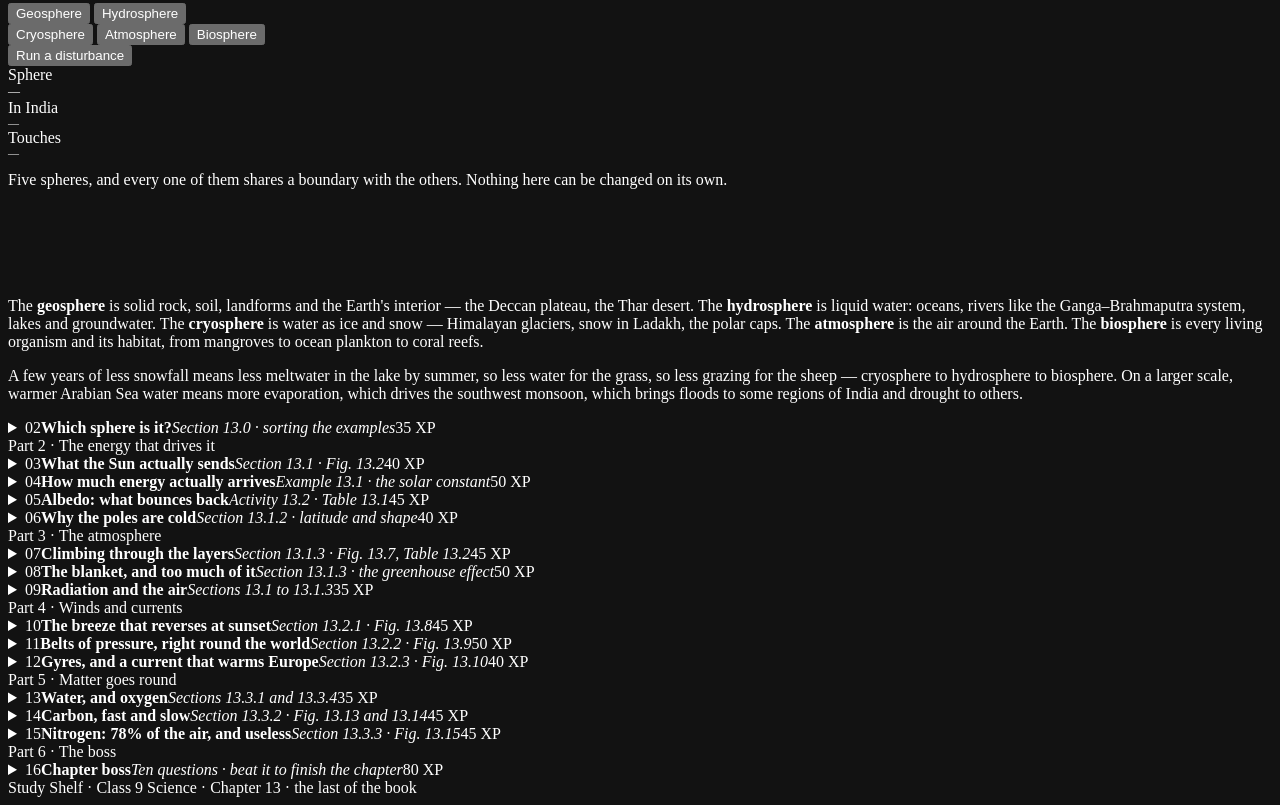
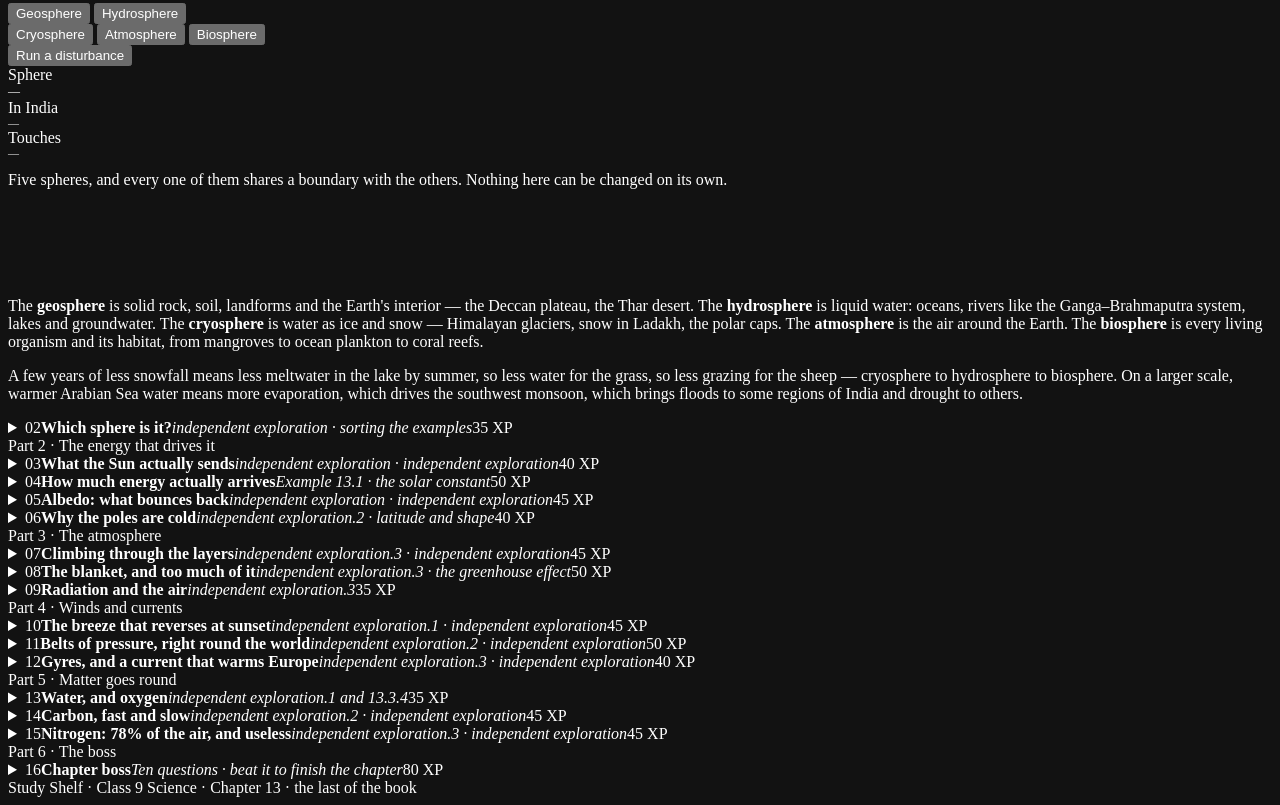
Before and after one commit to rajuganesh18/study-shelf, a website: page src/chapters/earth-system-chapter.html in a window 1280 px wide. Shown: the part 900-1705 px from the top of the page. Drawn offline with Linux system fonts and the light colour scheme.

Commit message:
Remove textbook-derived references and revise earth-system lesson content

```diff
--- a/src/chapters/earth-system-chapter.html
+++ b/src/chapters/earth-system-chapter.html
@@ -54,7 +54,7 @@
 
 <!-- M1 -->
 <details class="m" id="m1" open data-xp="45" data-coin="24">
-  <summary><span class="mno">01</span><span class="mt"><b>Push one, and the rest move</b><i>Activity 13.1 · the five spheres</i></span><span class="mstat">45 XP</span></summary>
+  <summary><span class="mno">01</span><span class="mt"><b>Push one, and the rest move</b><i>independent exploration · the five spheres</i></span><span class="mstat">45 XP</span></summary>
   <div class="body">
     <p>The Earth is not five separate subjects. It is one system of interacting spheres, and a disturbance in any one of them travels to the others. Tap a sphere, then set a disturbance running.</p>
     <div class="panel">
@@ -85,7 +85,7 @@
 
 <!-- M2 -->
 <details class="m" id="m2" data-xp="35" data-coin="18">
-  <summary><span class="mno">02</span><span class="mt"><b>Which sphere is it?</b><i>Section 13.0 · sorting the examples</i></span><span class="mstat">35 XP</span></summary>
+  <summary><span class="mno">02</span><span class="mt"><b>Which sphere is it?</b><i>independent exploration · sorting the examples</i></span><span class="mstat">35 XP</span></summary>
   <div class="body">
     <p>Tap an example, then tap the sphere it belongs to.</p>
     <div class="panel">
@@ -100,7 +100,7 @@
 
 <!-- M3 -->
 <details class="m" id="m3" data-xp="40" data-coin="20">
-  <summary><span class="mno">03</span><span class="mt"><b>What the Sun actually sends</b><i>Section 13.1 · Fig. 13.2</i></span><span class="mstat">40 XP</span></summary>
+  <summary><span class="mno">03</span><span class="mt"><b>What the Sun actually sends</b><i>independent exploration · independent exploration</i></span><span class="mstat">40 XP</span></summary>
   <div class="body">
     <p>Solar radiation arrives as <b>electromagnetic waves</b>, which travel through a vacuum at 3 × 10⁸ m s⁻¹ — unlike sound waves, which need a medium. Slide across the spectrum and see which parts get through.</p>
     <div class="panel">
@@ -162,7 +162,7 @@
 
 <!-- M5 -->
 <details class="m" id="m5" data-xp="45" data-coin="24">
-  <summary><span class="mno">05</span><span class="mt"><b>Albedo: what bounces back</b><i>Activity 13.2 · Table 13.1</i></span><span class="mstat">45 XP</span></summary>
+  <summary><span class="mno">05</span><span class="mt"><b>Albedo: what bounces back</b><i>independent exploration · independent exploration</i></span><span class="mstat">45 XP</span></summary>
   <div class="body">
     <p>The fraction of solar radiation a surface reflects is its <b>albedo</b> — from the Latin for whiteness. High albedo surfaces stay cool because they reflect; low albedo surfaces heat up because they absorb. Pick a surface.</p>
     <div class="panel">
@@ -194,7 +194,7 @@
 
 <!-- M6 -->
 <details class="m" id="m6" data-xp="40" data-coin="20">
-  <summary><span class="mno">06</span><span class="mt"><b>Why the poles are cold</b><i>Section 13.1.2 · latitude and shape</i></span><span class="mstat">40 XP</span></summary>
+  <summary><span class="mno">06</span><span class="mt"><b>Why the poles are cold</b><i>independent exploration.2 · latitude and shape</i></span><span class="mstat">40 XP</span></summary>
   <div class="body">
     <p>The Sun's rays arrive as a parallel beam. Because the Earth is a sphere, that beam strikes different latitudes at different angles — and the same beam spread over a larger patch of ground delivers less energy to each square metre of it. Drag the latitude.</p>
     <div class="panel">
@@ -225,7 +225,7 @@
 
 <!-- M7 -->
 <details class="m" id="m7" data-xp="45" data-coin="24">
-  <summary><span class="mno">07</span><span class="mt"><b>Climbing through the layers</b><i>Section 13.1.3 · Fig. 13.7, Table 13.2</i></span><span class="mstat">45 XP</span></summary>
+  <summary><span class="mno">07</span><span class="mt"><b>Climbing through the layers</b><i>independent exploration.3 · independent exploration</i></span><span class="mstat">45 XP</span></summary>
   <div class="body">
     <p>The air is held in place by the Earth's gravity and is mainly nitrogen (78%) and oxygen (21%), with small amounts of argon, carbon dioxide and water vapour. It has a layered structure, and the temperature does something surprising as you climb. Drag upward.</p>
     <div class="panel">
@@ -252,7 +252,7 @@
 
 <!-- M8 -->
 <details class="m" id="m8" data-xp="50" data-coin="26">
-  <summary><span class="mno">08</span><span class="mt"><b>The blanket, and too much of it</b><i>Section 13.1.3 · the greenhouse effect</i></span><span class="mstat">50 XP</span></summary>
+  <summary><span class="mno">08</span><span class="mt"><b>The blanket, and too much of it</b><i>independent exploration.3 · the greenhouse effect</i></span><span class="mstat">50 XP</span></summary>
   <div class="body">
     <p>The surface absorbs sunlight and re-radiates it as infrared. Greenhouse gases absorb that outgoing heat and stop it escaping to space. Without them the Earth would be too cold for life. Move the greenhouse gas level and watch what leaves.</p>
     <div class="panel">
@@ -278,7 +278,7 @@
 
 <!-- M9 -->
 <details class="m" id="m9" data-xp="35" data-coin="18">
-  <summary><span class="mno">09</span><span class="mt"><b>Radiation and the air</b><i>Sections 13.1 to 13.1.3</i></span><span class="mstat">35 XP</span></summary>
+  <summary><span class="mno">09</span><span class="mt"><b>Radiation and the air</b><i>independent exploration.3</i></span><span class="mstat">35 XP</span></summary>
   <div class="body">
     <p>Tick where the statement is true.</p>
     <div class="panel">
@@ -295,7 +295,7 @@
 
 <!-- M10 -->
 <details class="m" id="m10" data-xp="45" data-coin="24">
-  <summary><span class="mno">10</span><span class="mt"><b>The breeze that reverses at sunset</b><i>Section 13.2.1 · Fig. 13.8</i></span><span class="mstat">45 XP</span></summary>
+  <summary><span class="mno">10</span><span class="mt"><b>The breeze that reverses at sunset</b><i>independent exploration.1 · independent exploration</i></span><span class="mstat">45 XP</span></summary>
   <div class="body">
     <p>In mountainous regions the slopes and the valley floor do not heat and cool at the same rate — and that alone is enough to set the air moving. Switch between day and night.</p>
     <div class="panel">
@@ -318,7 +318,7 @@
 
 <!-- M11 -->
 <details class="m" id="m11" data-xp="50" data-coin="26">
-  <summary><span class="mno">11</span><span class="mt"><b>Belts of pressure, right round the world</b><i>Section 13.2.2 · Fig. 13.9</i></span><span class="mstat">50 XP</span></summary>
+  <summary><span class="mno">11</span><span class="mt"><b>Belts of pressure, right round the world</b><i>independent exploration.2 · independent exploration</i></span><span class="mstat">50 XP</span></summary>
   <div class="body">
     <p>Run the same idea at planetary scale and it produces a fixed pattern of pressure belts and winds between the equator and the poles. Drag from the equator northwards.</p>
     <div class="panel">
@@ -341,7 +341,7 @@
 
 <!-- M12 -->
 <details class="m" id="m12" data-xp="40" data-coin="20">
-  <summary><span class="mno">12</span><span class="mt"><b>Gyres, and a current that warms Europe</b><i>Section 13.2.3 · Fig. 13.10</i></span><span class="mstat">40 XP</span></summary>
+  <summary><span class="mno">12</span><span class="mt"><b>Gyres, and a current that warms Europe</b><i>independent exploration.3 · independent exploration</i></span><span class="mstat">40 XP</span></summary>
   <div class="body">
     <p>Strong planetary winds drag the surface water of the oceans by friction, setting currents in motion. The Earth's rotation bends them into vast circles called <b>gyres</b>.</p>
     <div class="panel">
@@ -367,7 +367,7 @@
 
 <!-- M13 -->
 <details class="m" id="m13" data-xp="35" data-coin="18">
-  <summary><span class="mno">13</span><span class="mt"><b>Water, and oxygen</b><i>Sections 13.3.1 and 13.3.4</i></span><span class="mstat">35 XP</span></summary>
+  <summary><span class="mno">13</span><span class="mt"><b>Water, and oxygen</b><i>independent exploration.1 and 13.3.4</i></span><span class="mstat">35 XP</span></summary>
   <div class="body">
     <p>Energy flows through the Earth system and leaves. Matter does not — it cycles. Two of the four cycles first.</p>
     <div class="panel">
@@ -393,7 +393,7 @@
 
 <!-- M14 -->
 <details class="m" id="m14" data-xp="45" data-coin="24">
-  <summary><span class="mno">14</span><span class="mt"><b>Carbon, fast and slow</b><i>Section 13.3.2 · Fig. 13.13 and 13.14</i></span><span class="mstat">45 XP</span></summary>
+  <summary><span class="mno">14</span><span class="mt"><b>Carbon, fast and slow</b><i>independent exploration.2 · independent exploration</i></span><span class="mstat">45 XP</span></summary>
   <div class="body">
     <p>Carbon is the backbone of life — every protein, carbohydrate, fat and DNA molecule contains it. It moves between the atmosphere, biosphere, geosphere and hydrosphere on two wildly different timescales.</p>
     <div class="panel">
@@ -421,7 +421,7 @@
 
 <!-- M15 -->
 <details class="m" id="m15" data-xp="45" data-coin="24">
-  <summary><span class="mno">15</span><span class="mt"><b>Nitrogen: 78% of the air, and useless</b><i>Section 13.3.3 · Fig. 13.15</i></span><span class="mstat">45 XP</span></summary>
+  <summary><span class="mno">15</span><span class="mt"><b>Nitrogen: 78% of the air, and useless</b><i>independent exploration.3 · independent exploration</i></span><span class="mstat">45 XP</span></summary>
   <div class="body">
     <p>Nitrogen is essential for proteins and nucleic acids, and the atmosphere is the largest reservoir of it on Earth. But N₂ gas is so unreactive that plants and animals cannot use it directly. Follow the conversions that make it usable.</p>
     <div class="panel">
@@ -666,7 +666,7 @@ function curve(x, x1,y1, x2,y2, bend, col, head){
       d:'Every living organism and its habitat. The biosphere is not a passive passenger: plankton release much of the oxygen we breathe, and forests move water from soil to air.' }
   };
   const ORDER=['sphGeo','sphHydro','sphCryo','sphAtmo','sphBio'];
-  /* Activity 13.1's own example: less snowfall, and where it ends up. */
+  /* independent exploration's own example: less snowfall, and where it ends up. */
   const CASCADE = [
     { from:'sphAtmo', to:'sphCryo',  txt:'A few winters of less snowfall' },
     { from:'sphCryo', to:'sphHydro', txt:'…so less meltwater reaches the lake by summer' },
@@ -734,7 +734,7 @@ function curve(x, x1,y1, x2,y2, bend, col, head){
   const c=document.getElementById('sphCascade');
   if(c) c.onclick=()=>{
     run=1; t=0; seen.cascade=1; ev('explore','sphCascade');
-    document.getElementById('sphTxt').textContent='Watch the arrow. Less snowfall is an atmospheric change; it lands on the cryosphere, which feeds the hydrosphere, which supports the biosphere, which holds the geosphere together. One disturbance, four spheres. This is what Activity 13.1 is asking you to notice.';
+    document.getElementById('sphTxt').textContent='Watch the arrow. Less snowfall is an atmospheric change; it lands on the cryosphere, which feeds the hydrosphere, which supports the biosphere, which holds the geosphere together. One disturbance, four spheres. This is what independent exploration is asking you to notice.';
     if(pick) upd(); else draw();
   };
   draw(); reg('m1',draw);
@@ -760,7 +760,7 @@ Q.match('g2a','g2b','g2s',[
   const cv=document.getElementById('emCv'), sl=document.getElementById('emB');
   if(!cv||!sl) return;
   const seen={};
-  /* Fig. 13.2, left to right: high frequency and short wavelength first. */
+  /* independent exploration, left to right: high frequency and short wavelength first. */
   const BANDS = [
     { n:'Gamma rays', from:0,  to:9,  reach:'no — filtered high up', energy:'very high',
       does:'Would be harmful for life. The upper atmosphere absorbs almost all of it.' },
@@ -937,7 +937,7 @@ Q.vgrid('g4','g4check','g4s',{
   const cv=document.getElementById('albCv');
   if(!cv) return;
   let pick=null; const seen={};
-  /* Table 13.1 values, with the two the activity asks you to look up. */
+  /* Illustrative surface-reflectivity ranges; verify independent scientific sources before publication. */
   const AL = {
     albSnow:{  n:'Snow',          a:0.85, band:'0.80 – 0.90', c:'#EFF6FA',
       d:'The highest albedo of any common surface. Snow reflects most of the sunlight that reaches it, which is a large part of why polar regions stay so cold — and why melting snow accelerates warming, since what is underneath reflects far less.' },
```
